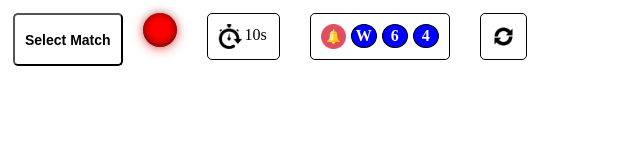
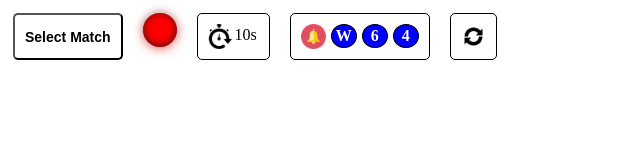
Before and after one commit to frrahat/cric-scoreboard, a website: page views/index.html in a window 1280 px wide. Shown: the whole page, without its empty margins (0-640 px from the left). Drawn offline with Linux system fonts and the light colour scheme.

Commit message:
add clearfix for header

```diff
--- a/static/main.css
+++ b/static/main.css
@@ -26,10 +26,16 @@
     display: inline-block;
 }
 
+.clearfix::after {
+    content: "";
+    clear: both;
+    display: table;
+}
+
 .header {
     padding: 5px;
     position: relative;
-    height: 50px;
+    min-height: 50px;
     margin-bottom: 20px;
 }
 
@@ -44,7 +50,7 @@
     font-weight: 600;
     float: left;
     margin-right: 20px;
-    height: 53px;
+    height: 47px;
 }
 
 .btn-match-select:hover {
@@ -62,7 +68,7 @@
     border: #000 1px solid;
     border-radius: 5px;
     padding: 10px;
-    margin-left: 30px;
+    margin-left: 20px;
     background-color: white;
     color: black;
 }
@@ -99,7 +105,7 @@
     border: #000 1px solid;
     border-radius: 5px;
     padding: 10px;
-    margin-left: 30px;
+    margin-left: 20px;
 }
 
 .noti-image {
@@ -161,7 +167,7 @@
     border: #000 1px solid;
     border-radius: 5px;
     padding: 10px;
-    margin-left: 30px;
+    margin-left: 20px;
 }
 
 .quick-refresh-img {
--- a/views/index.html
+++ b/views/index.html
@@ -7,7 +7,7 @@
     <link rel="stylesheet" href="/static/main.css"/>
 </head>
 <body>
-    <div class="header">
+    <div class="header clearfix">
         <div class="container">
             <button class="btn-match-select" id="btn-match-select">Select Match</button>
             <div class="match-list-modal" id="match-list-modal"></div>
```
